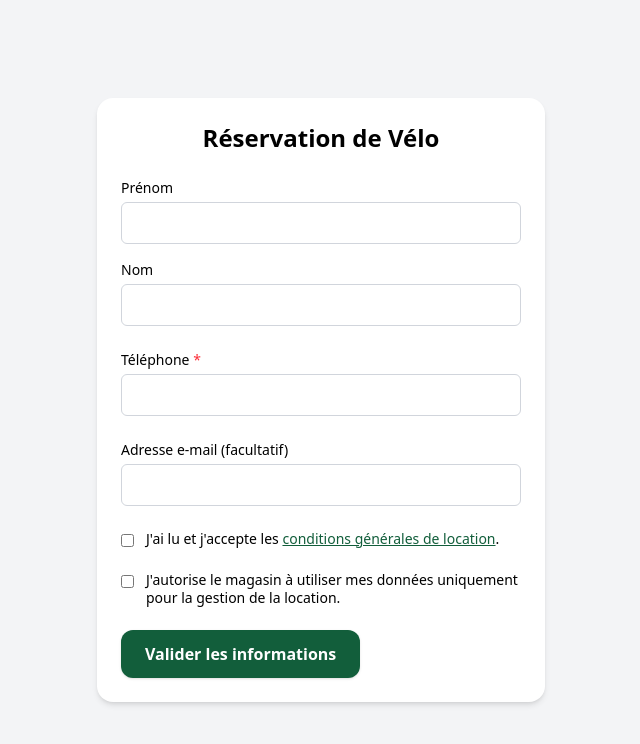
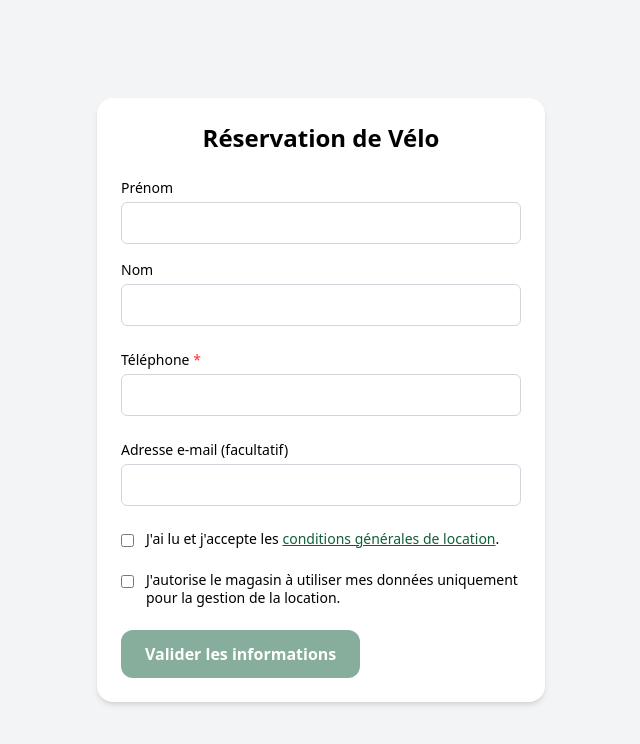
Before and after one commit to raphpay/Tof-Bike, a React (Vite) app: page / in a window 1280 px wide. Shown: the top 744 px of the page, without its empty margins (319-959 px from the left). Built offline with nearby package versions, Linux system fonts and the light colour scheme.

Commit message:
Disable button when needed #4

```diff
--- a/src/ui/components/Button.tsx
+++ b/src/ui/components/Button.tsx
@@ -5,28 +5,42 @@ type ButtonProps = {
   title: string;
   type?: "submit" | "button";
   variant?: "primary" | "secondary";
+  disabled?: boolean;
   className?: string;
   onClick?: () => void;
 };
 
-const baseStyles =
-  "px-6 py-3 font-semibold rounded-xl transition duration-300 cursor-pointer";
+const baseStyles = "px-6 py-3 font-semibold rounded-xl transition duration-300";
 
 const Button: React.FC<ButtonProps> = ({
   title,
   variant = "primary",
   type = "button",
+  disabled = false,
   className,
   onClick,
 }) => {
   const buttonClass = classNames(baseStyles, className, {
-    "bg-primary text-white shadow hover:bg-primary-dark": variant === "primary",
+    // PRIMARY variant
+    "bg-primary text-white shadow hover:bg-primary-dark":
+      variant === "primary" && !disabled,
+    "bg-primary text-white opacity-50 cursor-not-allowed":
+      variant === "primary" && disabled,
+
+    // SECONDARY variant
     "border border-secondary text-white hover:bg-secondary-darker hover:text-white":
-      variant === "secondary",
+      variant === "secondary" && !disabled,
+    "border border-secondary text-white opacity-50 cursor-not-allowed":
+      variant === "secondary" && disabled,
   });
 
   return (
-    <button className={buttonClass} onClick={onClick} type={type}>
+    <button
+      className={buttonClass}
+      onClick={onClick}
+      type={type}
+      disabled={disabled}
+    >
       {title}
     </button>
   );
--- a/src/ui/pages/BikeRentalForm.tsx
+++ b/src/ui/pages/BikeRentalForm.tsx
@@ -137,7 +137,11 @@ export default function BikeRentalForm() {
         </div>
 
         {/* Bouton */}
-        <Button title="Valider les informations" type="submit" />
+        <Button
+          title="Valider les informations"
+          type="submit"
+          disabled={!formData.acceptPrivacy || !formData.acceptTerms}
+        />
       </form>
     </div>
   );
```
